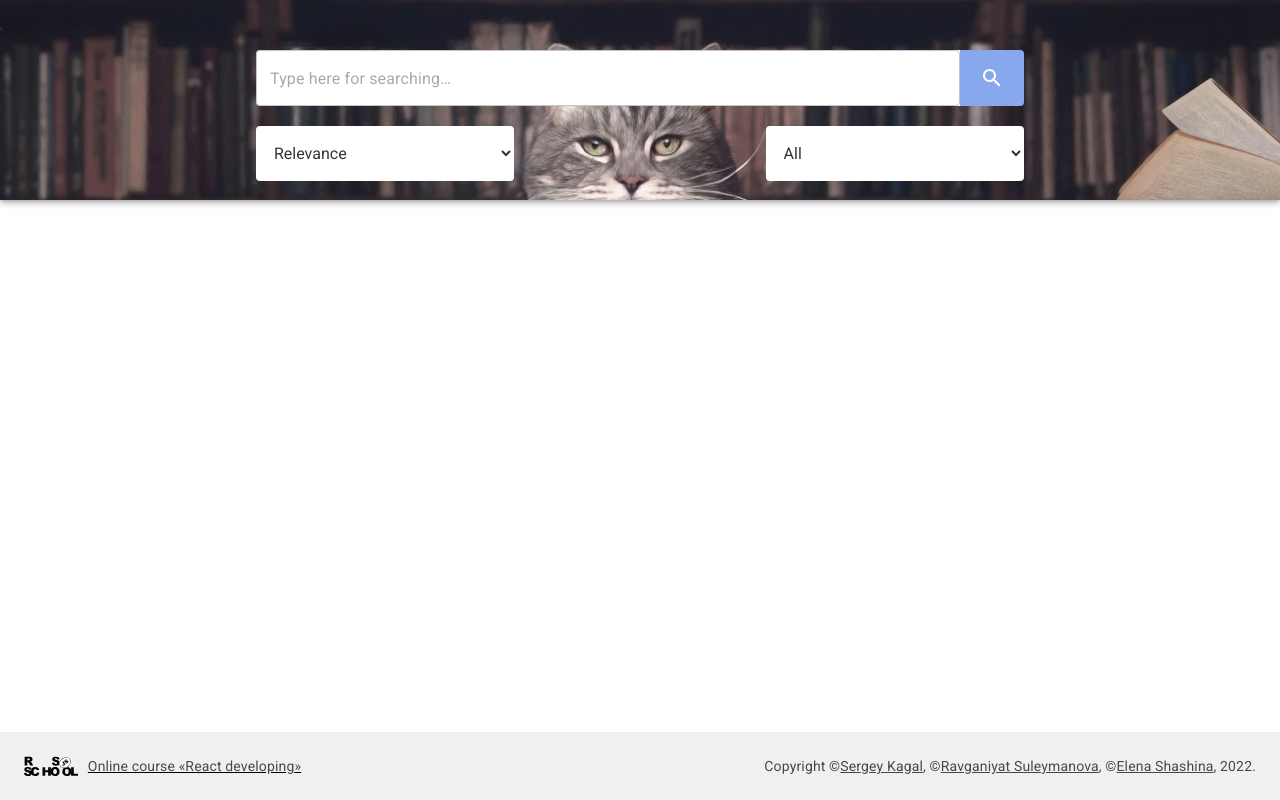
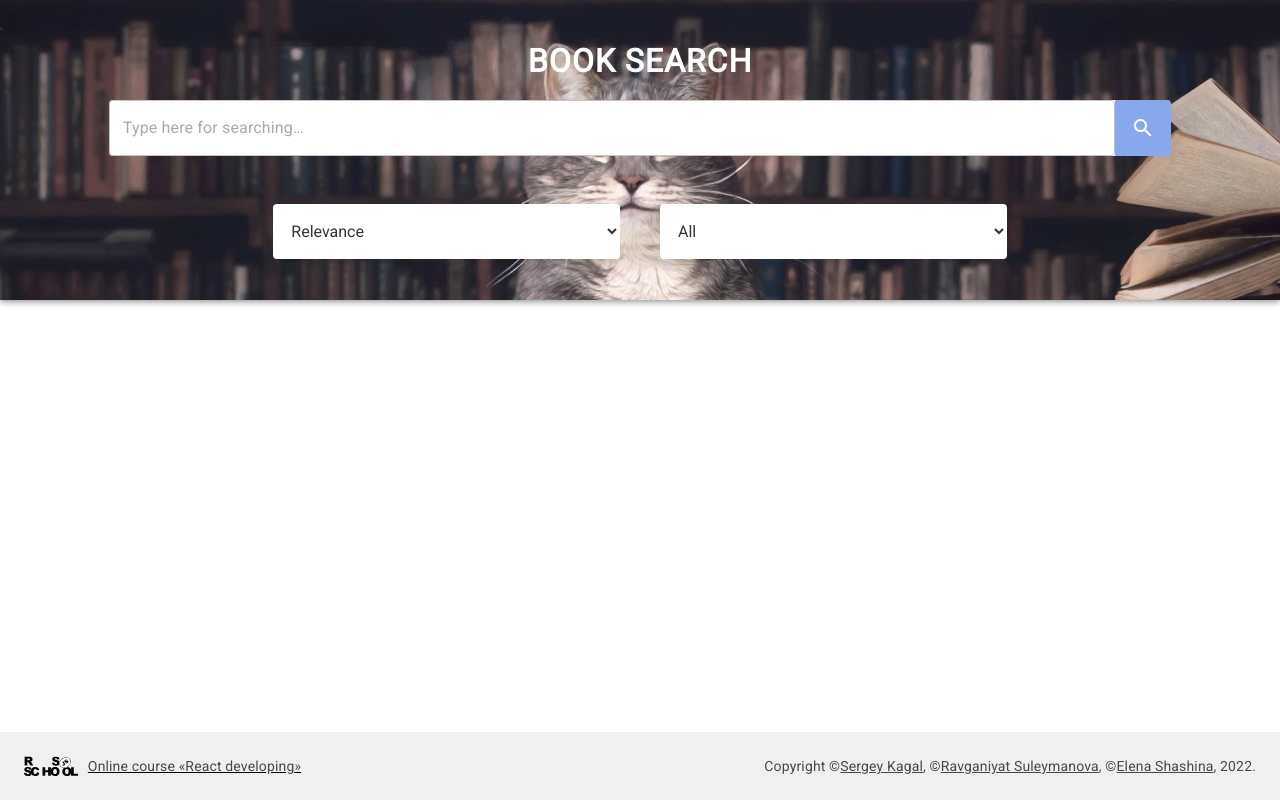
Before and after one commit to Elvehnn/Future-Google-books, a React (Create React App) app: page / in a window 1280 px wide. Built offline with nearby package versions, Linux system fonts and the light colour scheme; what react-router-redux would draw is missing.

Commit message:
feat: add adaptive for the layout

```diff
--- a/src/components/Header/Header.scss
+++ b/src/components/Header/Header.scss
@@ -2,49 +2,76 @@
   width: 100%;
   display: flex;
   flex-direction: column;
+  justify-content: center;
   align-items: center;
   position: relative;
+  row-gap: 20px;
+  height: 300px;
+  @media screen and (max-width: 320px) {
+    height: 320px;
+    justify-content: flex-start;
+    padding-top: 20px;
+  }
+
+  &__title {
+    font-weight: 600;
+    text-transform: uppercase;
+    letter-spacing: 1px;
+    margin-block-start: 0;
+    margin-block-end: 0;
+  }
 
   form {
-    width: 60%;
-    height: 100px;
+    flex: 0 0 auto;
+    width: 83%;
+    // height: 100px;
     display: flex;
     flex-direction: column;
     align-items: center;
-    row-gap: 20px;
+    row-gap: 10px;
 
     .search {
       display: flex;
+      align-items: flex-start;
+      flex-direction: column;
       width: 100%;
+      height: 94px;
+
+      p {
+        color: #d4acba;
+        font-size: 12px;
+      }
 
       &__input-container {
         width: 100%;
         display: flex;
-        flex-direction: column;
         justify-content: flex-start;
-
-        p {
-          color: #d4acba;
-          font-size: 12px;
-        }
       }
 
       &__btn:hover {
         background-color: rgba(135, 168, 236, 0.8);
       }
 
-      .search-input:focus {
-        outline: none;
-        border: none;
-        border-radius: 4px 0 0 4px;
+      .search-input {
+        flex: 1 1 auto;
+        &:focus {
+          outline: none;
+          border: none;
+          border-radius: 4px 0 0 4px;
+        }
       }
 
       &__options {
         display: flex;
+        flex-wrap: wrap;
         width: 100%;
-        justify-content: space-between;
+        justify-content: center;
         align-items: flex-start;
         column-gap: 40px;
+        row-gap: 10px;
+        @media screen and (max-width: 320px) {
+          width: 70%;
+        }
       }
 
       &__sortBy,
@@ -69,6 +96,10 @@
         padding: 16px 14px;
         cursor: pointer;
 
+        @media screen and (max-width: 320px) {
+          width: 100%;
+        }
+
         & > option {
           margin: 5px;
         }
--- a/src/components/Header/Header.tsx
+++ b/src/components/Header/Header.tsx
@@ -85,14 +85,13 @@ export const Header: React.FC = () => {
   return (
     <AppBar
       className="header"
-      style={{ height: '200px', transition: '0.5s' }}
       sx={{
-        justifyContent: 'center',
         flexGrow: 1,
         position: 'fixed',
         background: `url('./ZoCtEVBYKzo.jpg') no-repeat top center / cover`,
       }}
     >
+      <h1 className="header__title">Book search</h1>
       <form className="form" onSubmit={handleSubmit(onSubmit)}>
         <div className="search">
           <div className="search__input-container">
@@ -100,7 +99,6 @@ export const Header: React.FC = () => {
               variant="outlined"
               className="search-input"
               sx={{
-                width: '100%',
                 height: '100%',
                 backgroundColor: '#fff',
                 borderRadius: '4px 0 0 4px',
@@ -110,14 +108,12 @@ export const Header: React.FC = () => {
               placeholder="Type here for searching…"
               {...register('searchValue', { required: 'Nothing to search!' })}
             />
-            {errors.searchValue && <p>Value is required!</p>}
-          </div>
-
             <Button
               variant="text"
               sx={{
-              width: '56px',
-              height: '56px',
+                padding: '6px 16px',
+                minWidth: '0',
+                height: '100%',
                 backgroundColor: '#87A8EC',
                 borderRadius: '0 4px 4px 0',
               }}
@@ -127,6 +123,9 @@ export const Header: React.FC = () => {
             >
               <SearchIcon sx={{ color: '#fff' }} />
             </Button>
+          </div>
+
+          {errors.searchValue && <p>Value is required!</p>}
         </div>
 
         <div className="search__options">
--- a/src/pages/ErrorPage/ErrorPage.scss
+++ b/src/pages/ErrorPage/ErrorPage.scss
@@ -1,5 +1,5 @@
 .error-page-wrapper {
-  padding-top: 240px;
+  padding-top: 350px;
   width: 100vw;
   height: 100vh;
   display: flex;
--- a/src/pages/Main/Main.scss
+++ b/src/pages/Main/Main.scss
@@ -7,11 +7,8 @@
   background-repeat: no-repeat;
   background-size: cover;
   background-position: center;
-  padding: 220px 4vw 35px 4vw;
+  padding: 350px 4vw 35px 4vw;
   row-gap: 20px;
-  // @media screen and (max-width: 740px) {
-  //   height: auto;
-  // }
 
   .cards-container {
     display: flex;
--- a/src/pages/Main/Main.tsx
+++ b/src/pages/Main/Main.tsx
@@ -61,7 +61,7 @@ export const Main = () => {
           : null}
       </div>
 
-      {booksArray.length ? (
+      {booksArray.length && booksArray.length >= 30 ? (
         <LoadingButton
           size="medium"
           onClick={handleLoadMoreClick}
```
Lines whose indentation alone changed are shown as unchanged.
